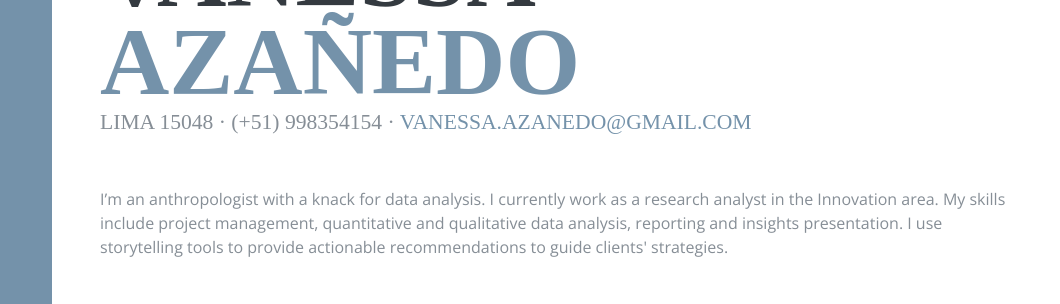
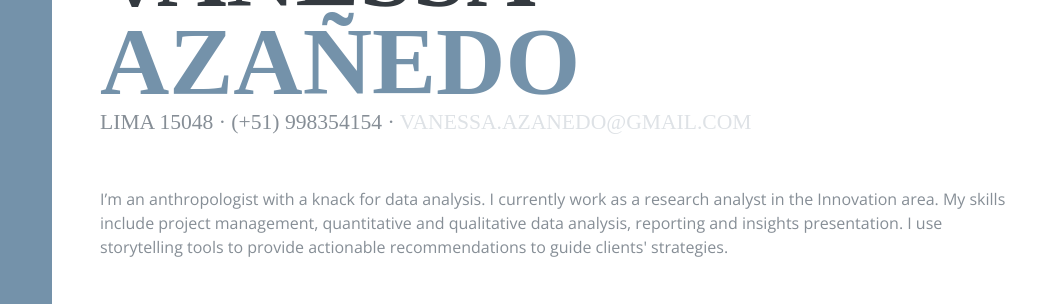
Before and after one commit to azanedov/CV_VanessaAzanedo, a plain HTML site: page index.html in a window 1280 px wide. Shown: the part 253-557 px from the top of the page, 220-1280 px from the left. Drawn offline with nearby package versions, Linux system fonts and the light colour scheme; a web font is replaced by a local one.

Commit message:
Update resume.css

```diff
--- a/css/resume.css
+++ b/css/resume.css
@@ -110,6 +110,6 @@ section.resume-section {
   color: #7492AA !important; }
 
 a {
-  color: #7492AA; }
+  color: #dee2e6; }
   a:hover, a:focus, a:active {
     color: #dee2e6; }
```
